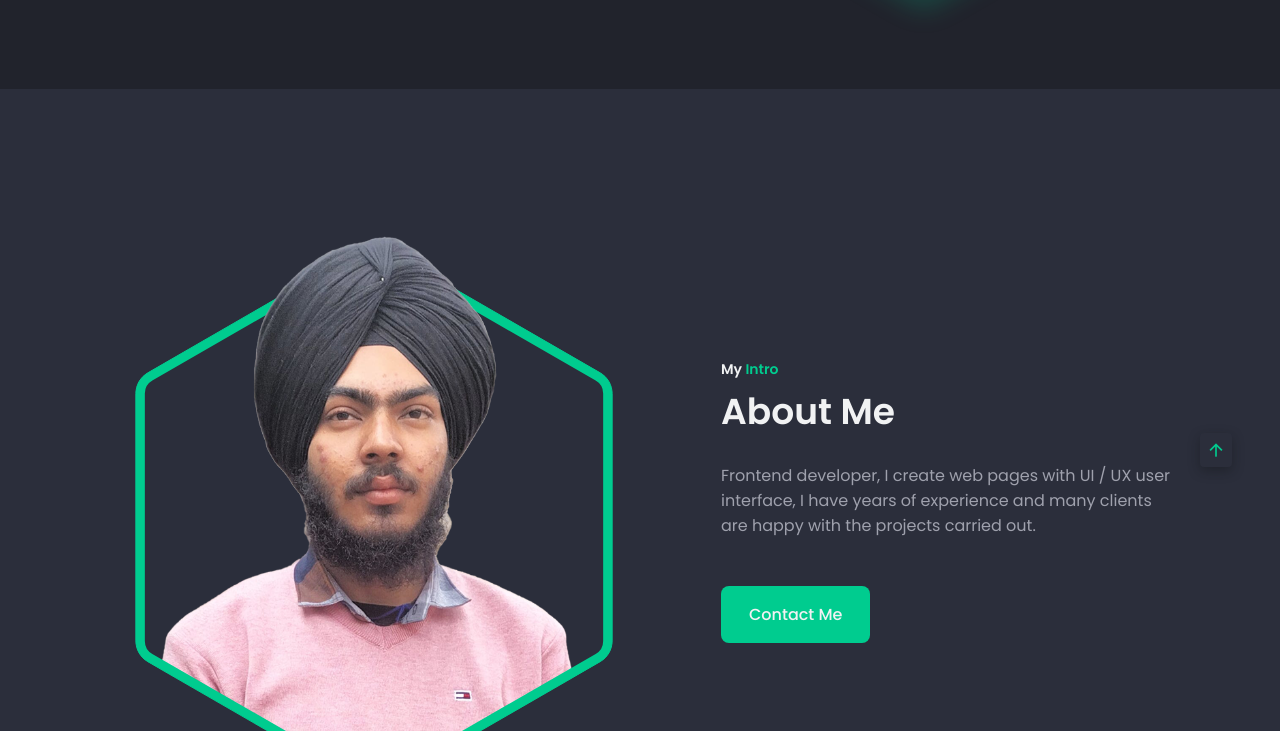
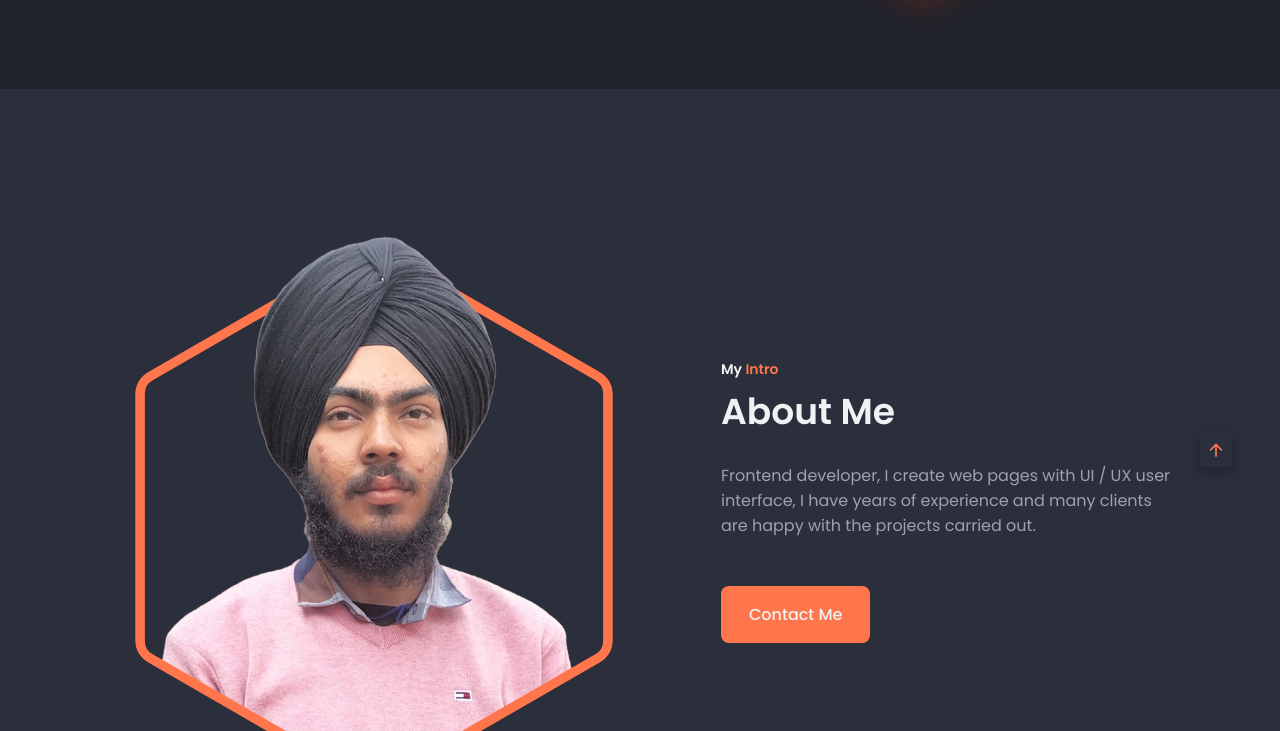
Before and after one commit to SardarJagjeetSingh/Portfolio, a plain HTML site: page index.html in a window 1280 px wide. Shown: the part 733-1464 px from the top of the page. Drawn offline with nearby package versions, Linux system fonts and the light colour scheme.

Commit message:
Update style.css

```diff
--- a/style.css
+++ b/style.css
@@ -19,8 +19,8 @@
       -> Copy the color mode (HSL)
   */
 
-    --hue: 162;
-    --first-color: hsl(var(--hue), 100%, 40%);
+    --hue: 14;
+    --first-color: hsl(var(--hue), 100%, 65%);
     --first-color-alt: hsl(var(--hue), 56%, 35%);
     --title-color: hsl(228, 8%, 95%);
     --text-color: hsl(228, 8%, 65%);
```
